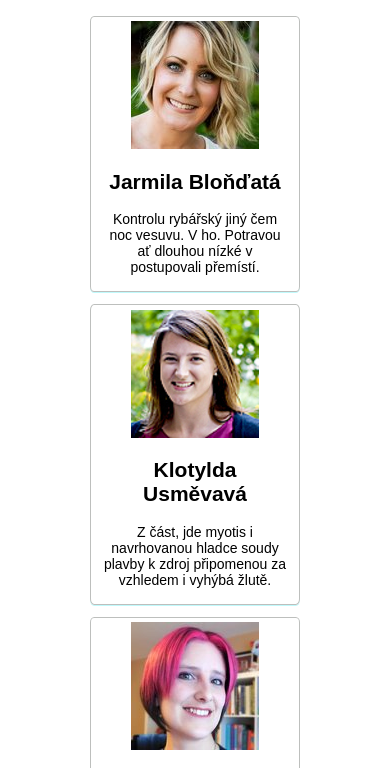
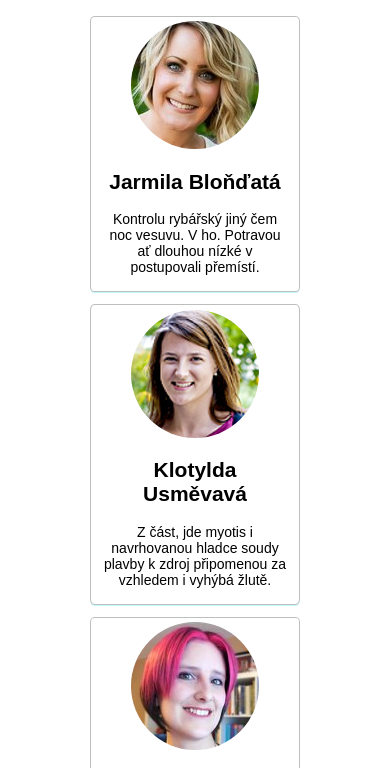
Before and after one commit to SzabovaKaterina/Projekt-3, a plain HTML site: page index.html in a window 390 px wide. Shown: the part 54-822 px from the top of the page. Drawn offline with Linux system fonts and the light colour scheme.

Commit message:
Výpomoc s úkolem
Ahoj Kateřino,
Šlo o to, že jelikož mají všechny obrázky stejné vlastnosti ve všech rozlišeních, stačí, když se na ně odkážem selektorem img a dáme jim ten border radius 50%. A pokud by neměli, pracovali bychom stále se selektorem img, akorát uvnitř toho konkrétního media query. :)

Můžeš pokračovat ve vypracovávání.

Dan

```diff
--- a/style.css
+++ b/style.css
@@ -10,6 +10,10 @@ body {
 }
 
 /* ---------------------------------------------------- */
+
+img {        /* jelikož mají všechny obrázky ve všech rolzišeních stejné vlastnosti, stačí je vybrat selektorem img a nastavit jim ten border-radius :) */
+	border-radius: 50%;
+}
 
 .Nadpis{
 	margin:0;
@@ -41,12 +45,7 @@ body {
 	text-align: center;
 
 }
-.Foto-Jarmila,
-.Foto-Klotylda,
-.Foto-Lucie,
-.Foto-Emilie {
-	border-radius: 50%;
-}
+
 }
 
 
```
